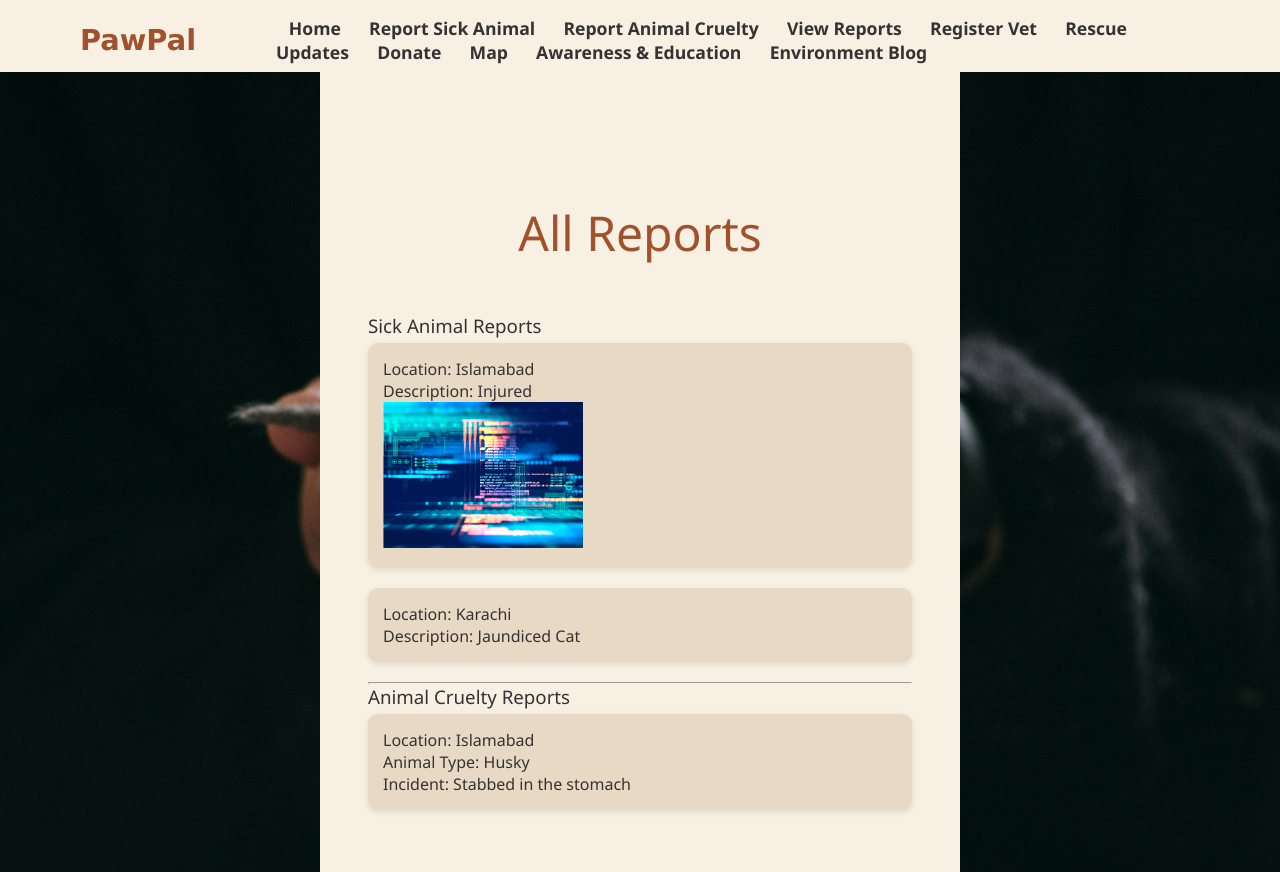
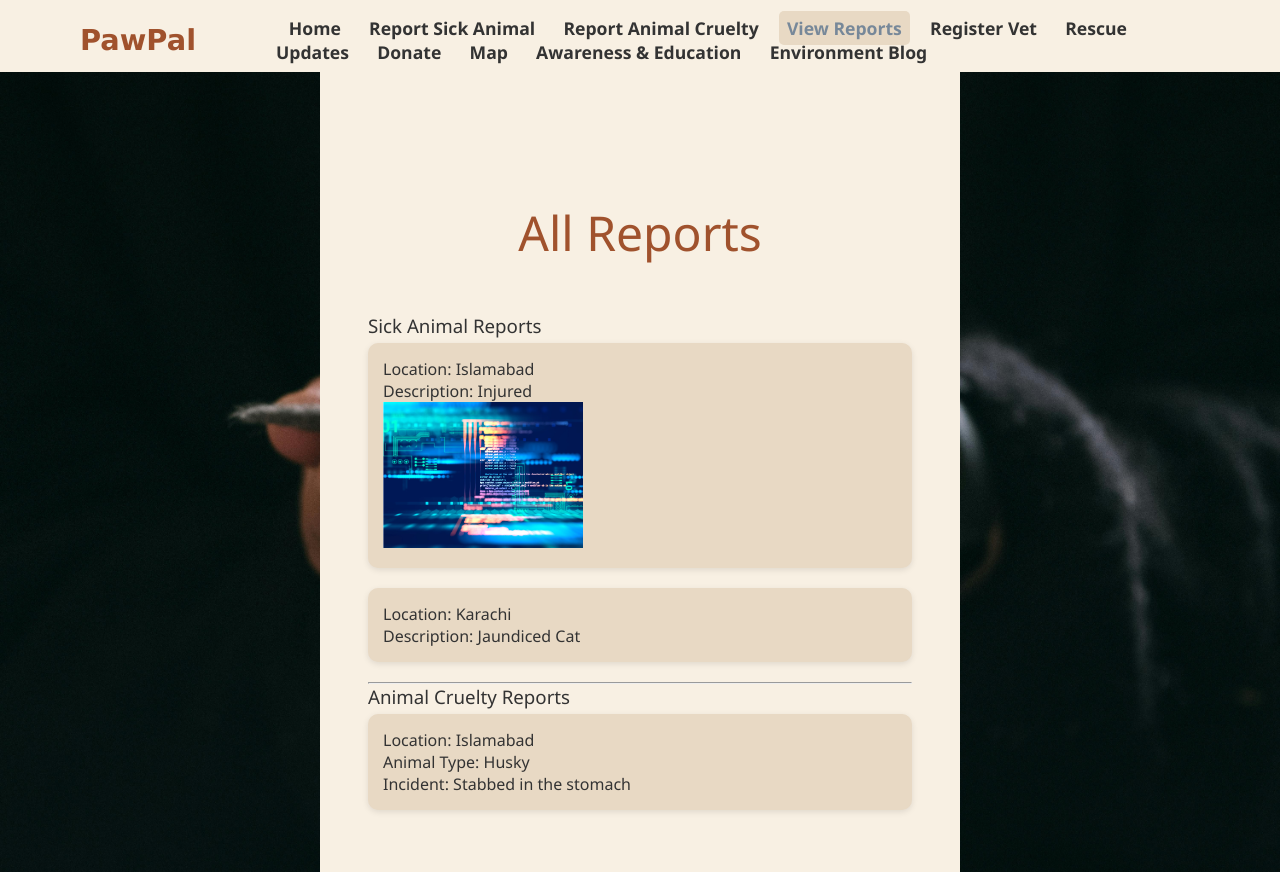
Before and after one commit to Ersatz-xD/PawPal, a Flask app: page /view_reports in a window 1280 px wide. Run offline with Flask 3, Linux system fonts and the light colour scheme.

Commit message:
Update view_reports.html

```diff
--- a/app/templates/view_reports.html
+++ b/app/templates/view_reports.html
@@ -14,7 +14,7 @@
             <a href="{{ url_for('main.home') }}">Home</a>
             <a href="{{ url_for('main.report') }}">Report Sick Animal</a>
             <a href="{{ url_for('main.report_cruelty') }}">Report Animal Cruelty</a>
-            <a href="{{ url_for('main.view_reports') }}">View Reports</a>
+            <a href="{{ url_for('main.view_reports') }}"class="active">View Reports</a>
             <a href="{{ url_for('main.register') }}">Register Vet</a>
             <a href="{{ url_for('main.rescue_updates') }}">Rescue Updates</a>
             <a href="{{ url_for('main.donate') }}">Donate</a>
```
